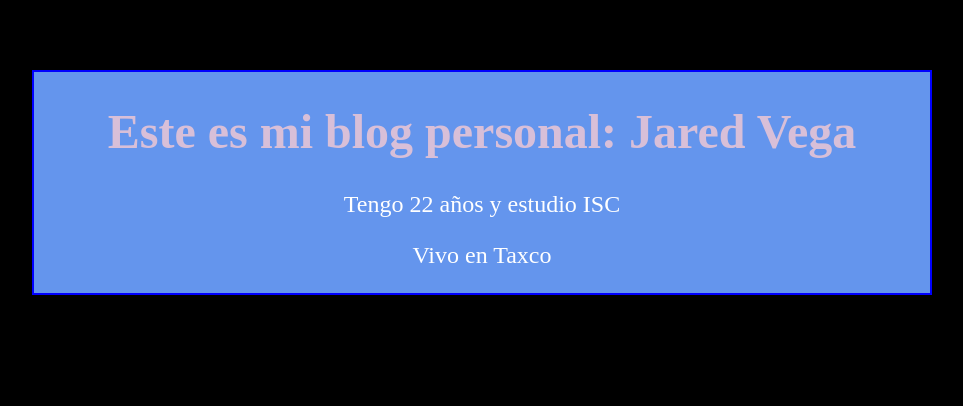
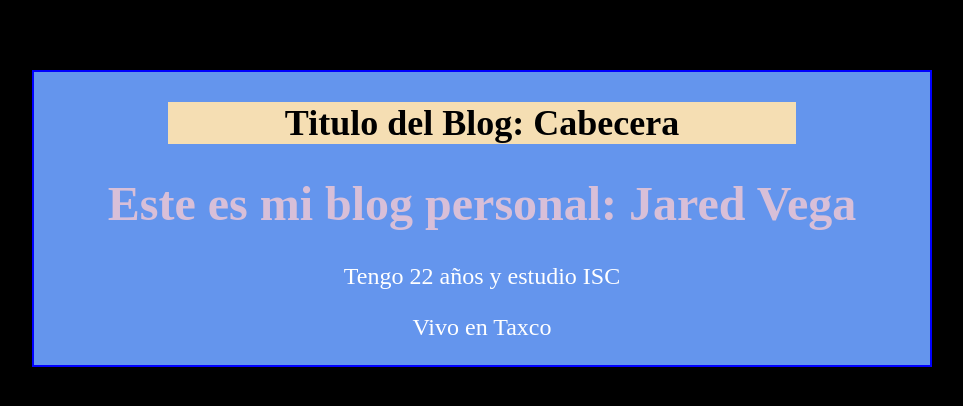
Before and after one commit to jared1504/cursoGit, a plain HTML site: page index.html in a window 1280 px wide. Shown: the whole page, without its empty margins (158-1121 px from the left). Drawn offline with Linux system fonts and the light colour scheme.

Commit message:
Este es el primer commit de la rama cabecera y le puse un encabezado

```diff
--- a/css/style.css
+++ b/css/style.css
@@ -21,3 +21,9 @@ body{
     margin-top: 70px;
     background-color: cornflowerblue;
 }
+#header{
+    background-color: wheat;
+    color: black;
+    width: 70%;
+    margin: 0 auto;
+}
--- a/index.html
+++ b/index.html
@@ -8,7 +8,11 @@
     <title>Mi Blog Personal</title>
 </head>
 <body>
+
     <div id="container">
+        <div id="header">
+            <h2>Titulo del Blog: Cabecera</h2>
+        </div>
         <h1 id="titulo">Este es mi blog personal: Jared Vega</h1>
         <p id="p1">Tengo 22 años y estudio ISC</p>
         <p id="p2">Vivo en Taxco</p>
```
